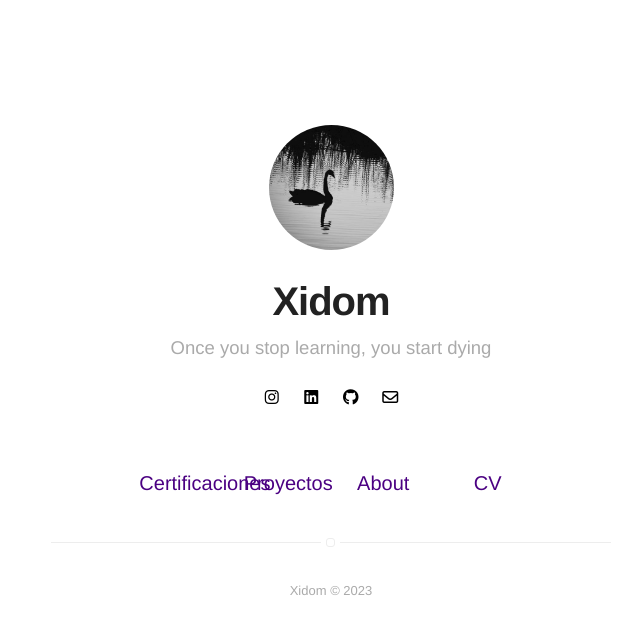
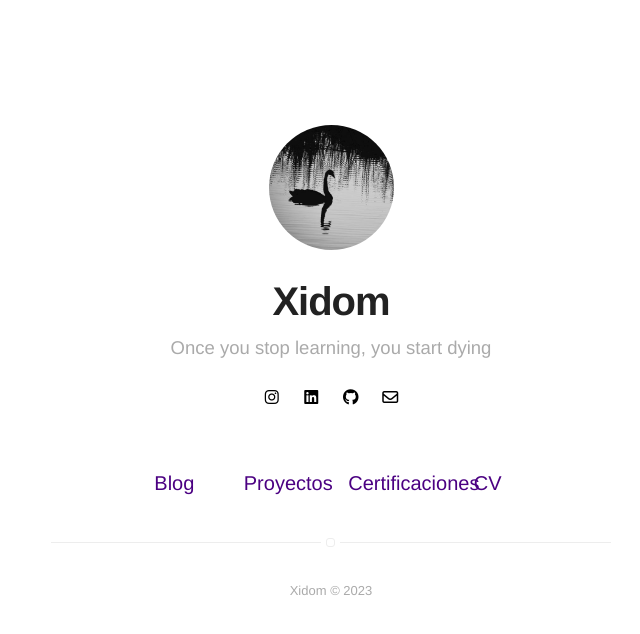
Before and after one commit to Xidomcode/web, a Jekyll site: the page built from index.html, in a window 1280 px wide. Shown: the top 634 px of the page, without its empty margins (309-949 px from the left). Built offline with Jekyll 4.4.1, drawn with Linux system fonts in a browser that asks for light colours; nearby versions of some CDN libraries.

Commit message:
Update nav.html

```diff
--- a/_includes/nav.html
+++ b/_includes/nav.html
@@ -9,7 +9,7 @@
         {% if site.blog == true %}
             {% if page.title != "Blog" %}
                 <li class="item">
-                    <a class="link" href="{{ site.url }}/certificaciones">Certificaciones</a>
+                    <a class="link" href="{{ site.url }}/Blog">Blog</a>
                 </li>
             {% endif %}
         {% endif %}
@@ -25,7 +25,7 @@
         {% if site.about == true %}
             {% if page.title != "About" %}
                 <li class="item">
-                    <a class="link" href="{{ site.url }}/about">About</a>
+                    <a class="link" href="{{ site.url }}/certs">Certificaciones</a>
                 </li>
             {% endif %}
         {% endif %}
```
